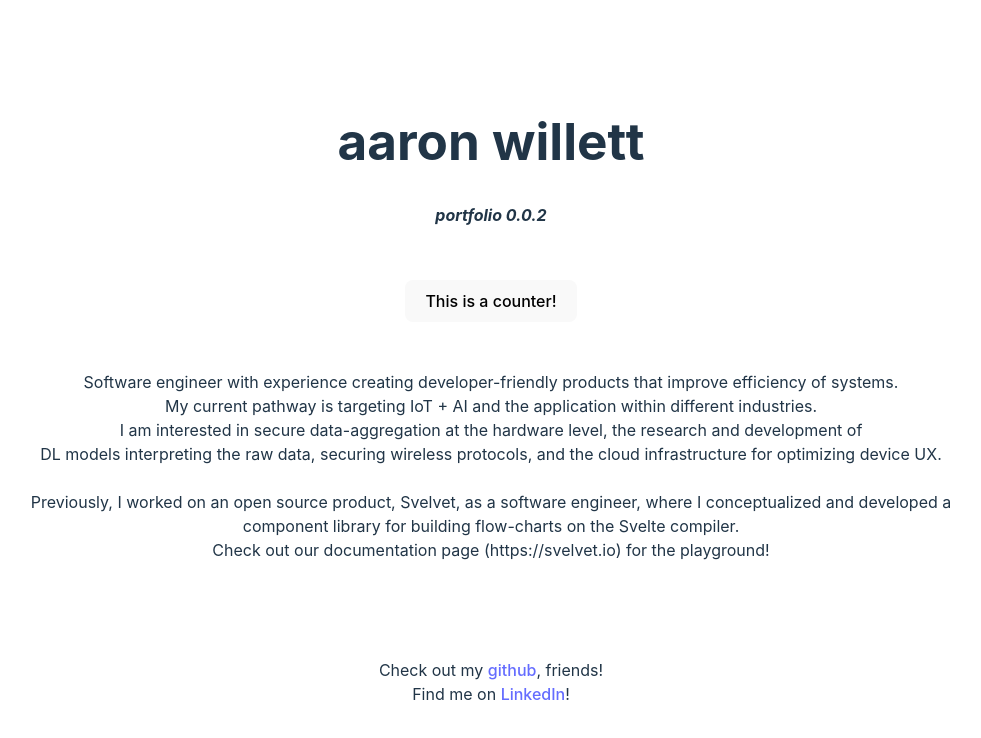
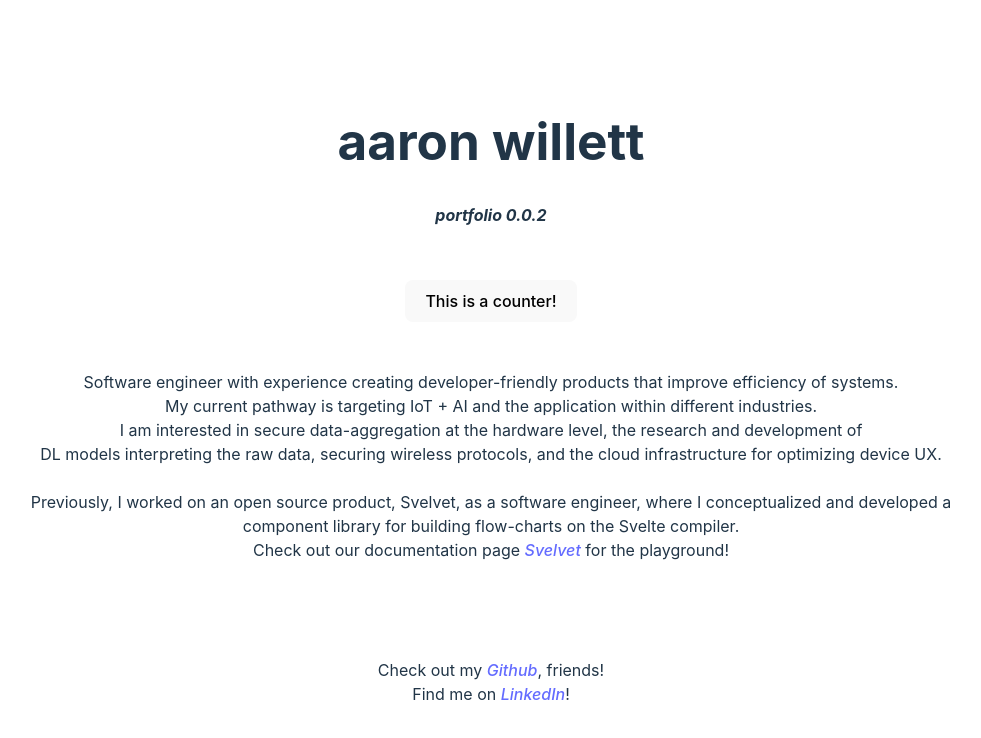
Before and after one commit to willettAMT/aaron-w-dev, a Svelte app: page / in a window 1280 px wide. Shown: the top 738 px of the page, without its empty margins (149-1130 px from the left). Built offline with nearby package versions, Linux system fonts and the light colour scheme.

Commit message:
italianized the links, added hyperlink to svelvet

```diff
--- a/src/App.svelte
+++ b/src/App.svelte
@@ -17,12 +17,12 @@
 
        Previously, I worked on an open source product, Svelvet, as a software engineer, where I conceptualized and developed a <br>
        component library for building flow-charts on the Svelte compiler. <br>
-       Check out our documentation page (https://svelvet.io) for the playground!<br>
+       Check out our documentation page <a href="https://svelvet.io" target="_blank" rel="noreferrer"><i>Svelvet</i></a> for the playground!<br>
     </p>
 
 <div class="card"></div>
   <p>
-    Check out my <a href="https://github.com/willettAMT" target="_blank" rel="noreferrer">github</a>, friends!<br>
-    Find me on <a href="https://linkedin.com/in/willettAMT" target="_blank" rel="noreferrer">LinkedIn</a>!
+    Check out my <a href="https://github.com/willettAMT" target="_blank" rel="noreferrer"><i>Github</i></a>, friends!<br>
+    Find me on <a href="https://linkedin.com/in/willettAMT" target="_blank" rel="noreferrer"><i>LinkedIn</i></a>!
   </p>
 </div>
```
